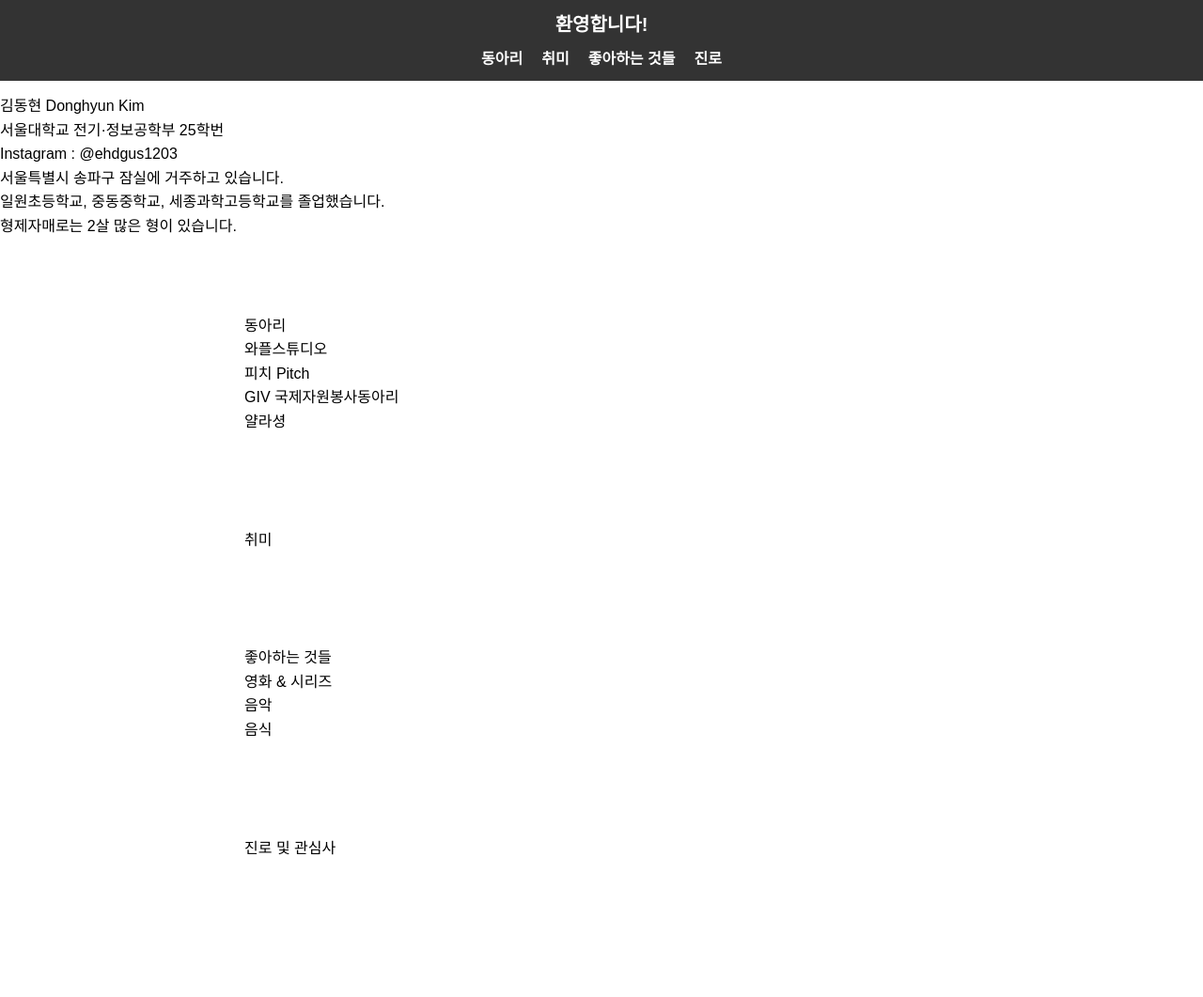
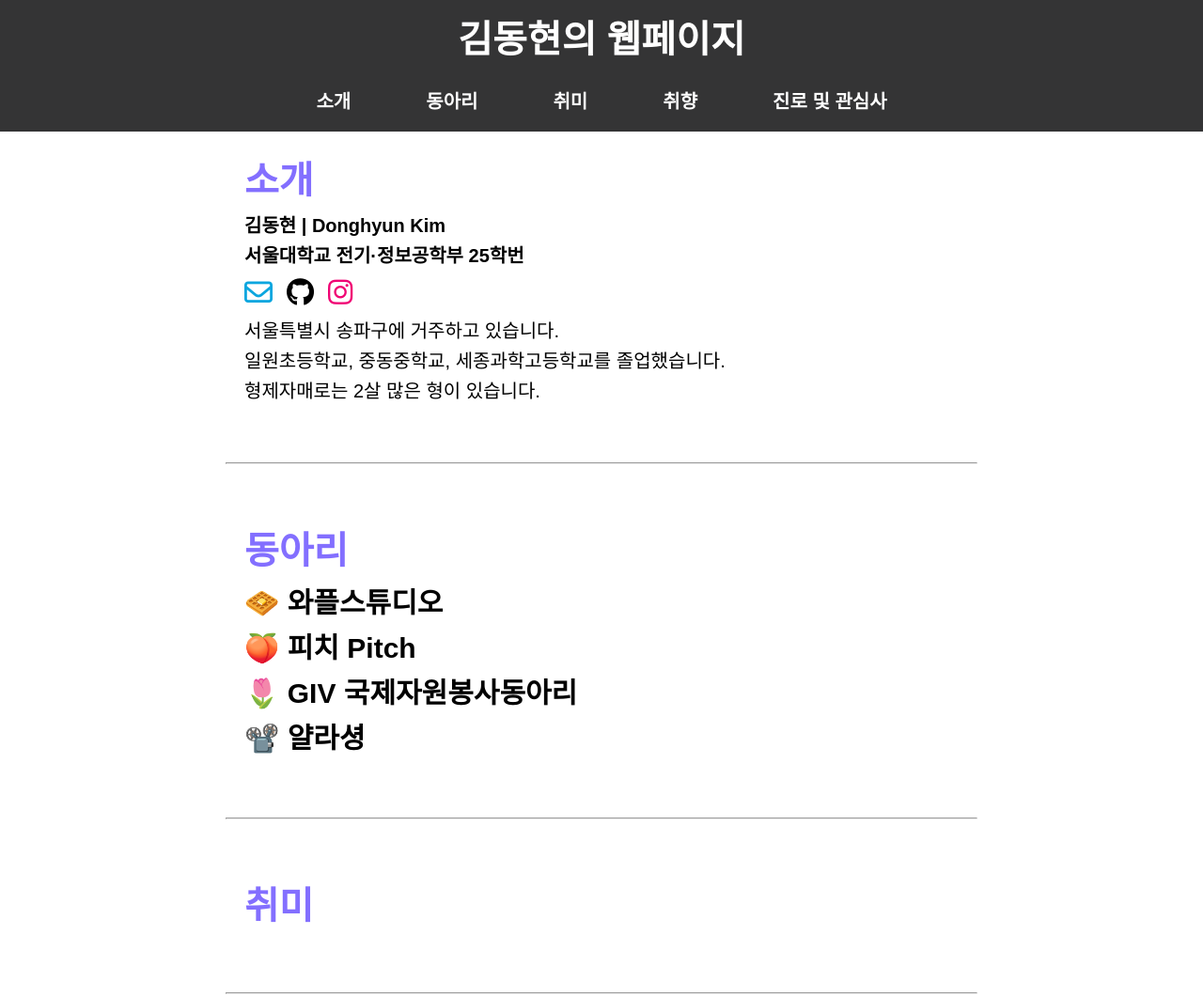
Before and after one commit to luciok1203/dhkim-website, a plain HTML site: page index.html in a window 1280 px wide. Shown: the top 1061 px of the page at 94% size. Before the commit the page ends 995 px from the top, so only its background shows below. Drawn offline with Linux system fonts and the light colour scheme.

Commit message:
아이콘 호버 효과 추가, 디자인 보완

```diff
--- a/index.html
+++ b/index.html
@@ -5,60 +5,103 @@
     <meta name="viewport" content="width=device-width, initial-scale=1.0" />
     <link rel="stylesheet" href="reset.css" />
     <link rel="stylesheet" href="style.css" />
-    <title>DHKim's Website</title>
+    <link
+      rel="stylesheet"
+      href="https://cdnjs.cloudflare.com/ajax/libs/font-awesome/6.4.2/css/all.min.css"
+    />
+    <title>김동현의 웹페이지</title>
   </head>
   <body>
     <!-- 네비게이션 바 -->
     <nav class="navbar">
-      <div id="welcome-text">환영합니다!</div>
-      <ul class="nav-links">
-        <li><a href="#club">동아리</a></li>
-        <li><a href="#hobby">취미</a></li>
-        <li><a href="#favorites">좋아하는 것들</a></li>
-        <li><a href="#career">진로</a></li>
+      <div id="logo">김동현의 웹페이지</div>
+      <ul class="nav-links SMN_effect-24">
+        <li>
+          <a href="#introduction"><span>소개</span></a>
+        </li>
+        <li>
+          <a href="#club"><span>동아리</span></a>
+        </li>
+        <li>
+          <a href="#hobby"><span>취미</span></a>
+        </li>
+        <li>
+          <a href="#favorites"><span>취향</span></a>
+        </li>
+        <li>
+          <a href="#career"><span>진로 및 관심사</span></a>
+        </li>
       </ul>
     </nav>
-
-    <!-- 헤더 -->
-    <header id="top">
-      <h1>김동현 Donghyun Kim</h1>
-      <p>서울대학교 전기·정보공학부 25학번</p>
-      <p>Instagram : @ehdgus1203</p>
+    <main>
+      <section id="introduction">
+        <h1>소개</h1>
+        <p style="font-weight: 600">김동현 | Donghyun Kim</p>
+        <p style="font-weight: 600">서울대학교 전기·정보공학부 25학번</p>
+        <div class="icon-row tooltip">
+          <span
+            title="luciok1203@snu.ac.kr"
+            id="email"
+            class="hover-up"
+            style="color: #0ba6df"
+            ><i class="fa-regular fa-envelope"></i
+          ></span>
+          <!-- <span id="email-tooltip" class="tooltiptext"
+            >luciok1203@snu.ac.kr</span
+          > -->
+          <a
+            title="https://github.com/luciok1203"
+            href="https://github.com/luciok1203"
+            id="github"
+            class="hover-up"
+            target="_blank"
+            ><i class="fab fa-github"></i
+          ></a>
+          <a
+            title="https://www.instagram.com/ehdgus1203"
+            href="https://www.instagram.com/ehdgus1203"
+            id="instagram"
+            class="hover-up"
+            target="_blank"
+            style="color: #f00474"
+            ><i class="fab fa-instagram"></i
+          ></a>
+        </div>
         <p>
-        서울특별시 송파구 잠실에 거주하고 있습니다.
+          서울특별시 송파구에 거주하고 있습니다.
           <br />
           일원초등학교, 중동중학교, 세종과학고등학교를 졸업했습니다.
           <br />
           형제자매로는 2살 많은 형이 있습니다.
         </p>
-    </header>
-
-    <!-- 섹션들 -->
+      </section>
+      <hr />
       <section id="club">
-      <h2>동아리</h2>
-      <h3>와플스튜디오</h3>
-      <h3>피치 Pitch</h3>
-      <h3>GIV 국제자원봉사동아리</h3>
-      <h3>얄라셩</h3>
+        <h1>동아리</h1>
+        <h2>🧇 와플스튜디오</h2>
+        <h2>🍑 피치 Pitch</h2>
+        <h2>🌷 GIV 국제자원봉사동아리</h2>
+        <h2>📽️ 얄라셩</h2>
       </section>
-
+      <hr />
       <section id="hobby">
-      <h2>취미</h2>
+        <h1>취미</h1>
       </section>
-
+      <hr />
       <section id="favorites">
-      <h2>좋아하는 것들</h2>
-      <h3>영화 & 시리즈</h3>
-      <h3>음악</h3>
-      <h3>음식</h3>
+        <h1>취향</h1>
+        <h2>영화 & 시리즈</h2>
+        <h2>음악</h2>
       </section>
-
+      <hr />
       <section id="career">
-      <h2>진로 및 관심사</h2>
+        <h1>진로 및 관심사</h1>
       </section>
-
+    </main>
     <!-- 플로팅 버튼 -->
-    <button id="scrollTopBtn" class="show">↑</button>
+    <button id="scrollTopBtn" class="show">
+      <i class="fa-solid fa-arrow-up"></i>
+    </button>
 
     <script src="index.js"></script>
   </body>
--- a/index.js
+++ b/index.js
@@ -18,3 +18,17 @@ scrollTopBtn.addEventListener("click", () => {
     behavior: "smooth",
   });
 });
+
+const emailIcon = document.getElementById("email");
+const tooltip = document.getElementById("email-tooltip");
+const EMAIL = "luciok1203@snu.ac.kr";
+
+emailIcon.addEventListener("click", async () => {
+  try {
+    await navigator.clipboard.writeText(EMAIL);
+  } catch (err) {
+    console.error("복사 실패:", err);
+  }
+  tooltip.classList.add("show");
+  setTimeout(() => tooltip.classList.remove("show"), 1000); // 1초 뒤 숨김
+});
--- a/style.css
+++ b/style.css
@@ -5,20 +5,21 @@ html {
 
 /* 네비게이션 전체 */
 .navbar {
-  position: fixed;
+  position: sticky;
   top: 0;
   left: 0;
-  width: 100%;
-  background: #333;
+  min-width: 800px;
+  height: 140px;
+  background: #343435;
   color: white;
   text-align: center;
   padding: 10px 0;
   z-index: 1000;
 }
 
-/* 환영 문구 */
-#welcome-text {
-  font-size: 20px;
+/* 로고 */
+#logo {
+  font-size: 40px;
   font-weight: bold;
   margin-bottom: 8px;
   color: white;
@@ -32,7 +33,7 @@ html {
 
   display: flex; /* 가로 배치 */
   justify-content: center; /* 중앙 정렬 */
-  gap: 20px; /* 항목 간격 */
+  gap: 40px; /* 항목 간격 */
 }
 
 .nav-links li {
@@ -40,28 +41,81 @@ html {
 }
 
 .nav-links a {
+  font-size: 20px;
   color: white;
   text-decoration: none;
-  font-weight: bold;
+  font-weight: 600;
+  transition: color 0.5s;
 }
 
 .nav-links a:hover {
-  text-decoration: underline;
+  color: #8affff;
 }
 
-/* 본문이 navbar에 가려지지 않도록 */
 body {
-  padding-top: 100px; /* navbar 높이만큼 여백 */
   font-family: "Noto Sans KR", "맑은 고딕", sans-serif;
   line-height: 1.6;
 }
+main {
+  max-width: 800px;
+  margin: 0px auto;
+}
+section {
+  padding: 20px;
+  scroll-margin-top: 140px; /* navbar 높이만큼 */
+  margin-top: 40px;
+  margin-bottom: 40px;
+}
+#introduction {
+  margin-top: 0px;
+}
 
-/* 섹션 스타일 */
-section {
-  margin: 60px auto;
-  max-width: 800px;
-  padding: 20px;
+h1 {
+  font-size: 40px;
+  font-weight: bold;
+  color: #836fff;
 }
+h2 {
+  font-size: 30px;
+  font-weight: bold;
+}
+p {
+  font-size: 20px;
+}
+
+.icon-row {
+  display: inline-flex;
+  font-size: 30px;
+  gap: 15px;
+}
+
+.hover-up {
+  cursor: pointer;
+  transition: transform 0.3s ease;
+}
+.hover-up:hover {
+  transform: translateY(-5px);
+}
+
+/* Tooltip text
+.tooltip .tooltiptext {
+  visibility: hidden;
+  background-color: black;
+  color: #fff;
+  text-align: center;
+  padding: 0px 5px;
+  border-radius: 6px;
+
+  /* Position the tooltip text - see examples below!
+  position: absolute;
+  z-index: 1;
+}
+
+/* Show the tooltip text when you mouse over the tooltip container
+.tooltip:hover .tooltiptext {
+  visibility: visible;
+}
+*/
 
 /* 플로팅 버튼 기본 스타일 */
 #scrollTopBtn {
@@ -90,3 +144,111 @@ section {
 #scrollTopBtn.show {
   opacity: 1;
 }
+
+/*
+---------------------------------------
+hover effect 24
+---------------------------------------
+*/
+
+.SMN_effect-24 a {
+  padding: 10px 20px;
+  position: relative;
+  overflow: hidden;
+  display: inline-block;
+  -webkit-transition: 0.3s ease-out;
+  -moz-transition: 0.3s ease-out;
+  transition: 0.3s ease-out;
+}
+
+.SMN_effect-24 a span:before {
+  width: 5px;
+  height: 5px;
+  background: transparent;
+  content: "";
+  position: absolute;
+  left: 0;
+  top: 0;
+  border-top: 2px solid #836fff;
+  border-left: 2px solid #836fff;
+  -webkit-transition: 0.3s;
+  -moz-transition: 0.3s;
+  transition: 0.3s;
+  opacity: 0;
+}
+
+.SMN_effect-24 a span:after {
+  width: 6px;
+  height: 6px;
+  background: transparent;
+  content: "";
+  position: absolute;
+  right: 0;
+  bottom: 0;
+  border-right: 2px solid #836fff;
+  border-bottom: 2px solid #836fff;
+  -webkit-transition: 0.3s;
+  -moz-transition: 0.3s;
+  transition: 0.3s;
+  opacity: 0;
+}
+
+.SMN_effect-24 a:before {
+  width: 6px;
+  height: 6px;
+  background: transparent;
+  content: "";
+  position: absolute;
+  right: 0;
+  top: 0;
+  border-right: 2px solid #836fff;
+  border-top: 2px solid #836fff;
+  -webkit-transition: 0.3s;
+  -moz-transition: 0.3s;
+  transition: 0.3s;
+  opacity: 0;
+}
+
+.SMN_effect-24 a:after {
+  width: 6px;
+  height: 6px;
+  background: transparent;
+  content: "";
+  position: absolute;
+  left: 0;
+  bottom: 0;
+  border-left: 2px solid #836fff;
+  border-bottom: 2px solid #836fff;
+  -webkit-transition: 0.3s;
+  -moz-transition: 0.3s;
+  transition: 0.3s;
+  opacity: 0;
+}
+
+.SMN_effect-24 a:hover {
+  color: #836fff;
+}
+
+.SMN_effect-24 a:hover:before {
+  opacity: 1;
+  right: 5px;
+  top: 5px;
+}
+
+.SMN_effect-24 a:hover:after {
+  opacity: 1;
+  left: 5px;
+  bottom: 5px;
+}
+
+.SMN_effect-24 a:hover span:before {
+  opacity: 1;
+  left: 5px;
+  top: 5px;
+}
+
+.SMN_effect-24 a:hover span:after {
+  opacity: 1;
+  right: 5px;
+  bottom: 5px;
+}
```
Also changed, not shown: 1 other file. Lines whose indentation alone changed are shown as unchanged.
